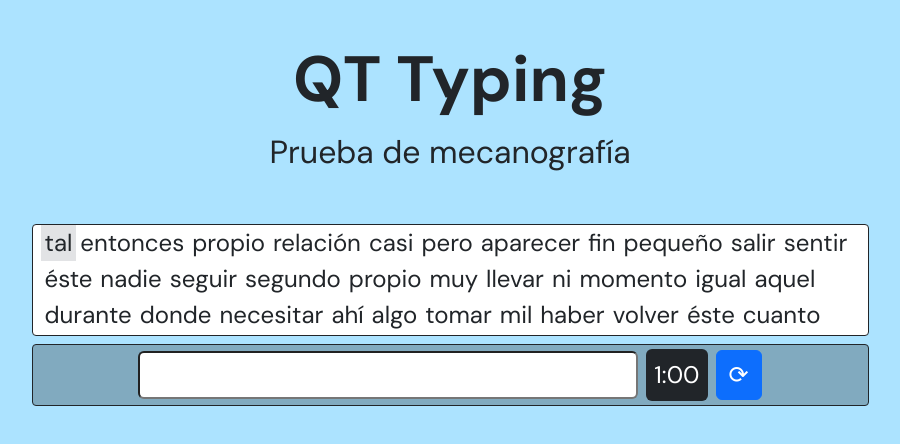
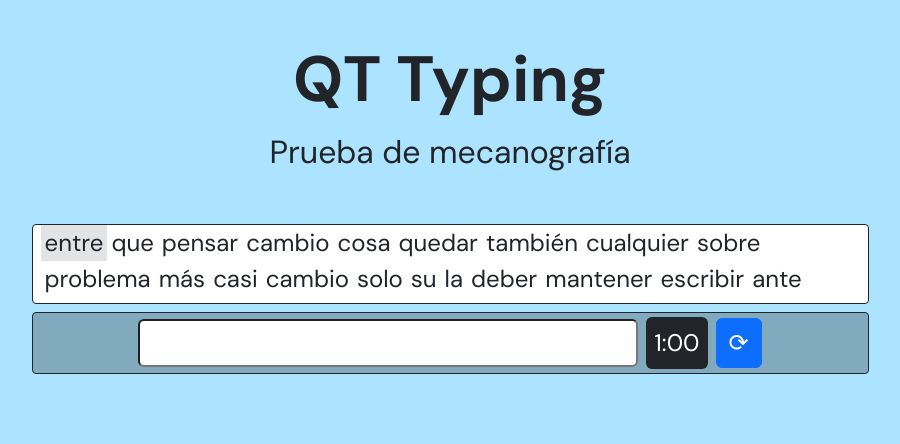
Before and after one commit to eulogioqt/qt-typing, a React (Vite) app: page / in a window 1280 px wide. Shown: the top 444 px of the page, without its empty margins (190-1090 px from the left). Built offline with nearby package versions, Linux system fonts and the light colour scheme.

Commit message:
First Working Version

```diff
--- a/src/pages/app/App.jsx
+++ b/src/pages/app/App.jsx
@@ -2,15 +2,16 @@ import React, { useEffect, useState } from 'react';
 import WordsES from "../../data/WordsES.json";
 import "../../css/app.css";
 
+const generateRandomWord = () => WordsES[Math.floor(Math.random() * WordsES.length)];
 const generateWords = () => {
     const list = [];
-    for (let i = 0; i < 100; i++) {
-        list.push(WordsES[Math.floor(Math.random() * WordsES.length)]);
-    }
+    for (let i = 0; i < 100; i++)
+        list.push(generateRandomWord());
+
     return list;
 }
 
-const DURATION = 5; // seconds
+const DURATION = 60; // seconds
 
 const App = () => {
     const [tick, setTick] = useState(0);
@@ -33,9 +34,24 @@ const App = () => {
         if (timer >= 0 && timer - Date.now() <= 0) {
             setTimer(-2);
             setInputText("");
-            console.log(writtenWords);
         }
     }, [tick]);
+
+    useEffect(() => {
+        const selectedWordY = document.getElementById("word-" + writtenWords.length).getBoundingClientRect().y;
+        for (let i = 0; i < writtenWords.length; i++) {
+            const word = document.getElementById("word-" + i);
+            if (word.getBoundingClientRect().y < selectedWordY)
+                word.style.display = "none";
+        }
+
+        // cuando se completa una palabra se genera otra
+        setWordList(wordList => {
+            const newWordList = [...wordList];
+            newWordList.push(generateRandomWord());
+            return newWordList;
+        });
+    }, [writtenWords]);
 
     const reload = () => {
         setWordList(generateWords());
@@ -53,15 +69,13 @@ const App = () => {
             if (e.target.value.substring(inputText.length) === " ") {
                 setWrittenWords(writtenlist => {
                     const newWrittenList = [...writtenlist];
-                    newWrittenList.push(wordList[writtenlist.length] === inputText)
+                    newWrittenList.push(wordList[writtenlist.length] === inputText);
                     return newWrittenList;
                 });
 
                 setInputText("");
             } else setInputText(e.target.value);
         }
-
-
     }
 
     const getTimerDisplay = () => {
@@ -71,6 +85,20 @@ const App = () => {
 
         return minutes + ":" + (seconds < 10 ? "0" : "") + seconds;
     }
+
+    const correctKeys = wordList
+        .map((word, index) => writtenWords[index] ? word.length + 1 : 0)
+        .reduce((acc, cur) => acc + cur);
+    const incorrectKeys = wordList
+        .map((word, index) => writtenWords[index] === false ? word.length + 1 : 0)
+        .reduce((acc, cur) => acc + cur);
+
+    const correctWords = wordList
+        .map((_, index) => writtenWords[index] ? 1 : 0)
+        .reduce((acc, cur) => acc + cur);
+    const incorrectWords = wordList
+        .map((_, index) => writtenWords[index] === false ? 1 : 0)
+        .reduce((acc, cur) => acc + cur);
 
     return (
         <div className="container d-flex flex-column align-items-center mt-5">
@@ -82,12 +110,13 @@ const App = () => {
             </h2>
 
             <div className="px-2 col-lg-9 col-12 border border-dark rounded-1 bg-white mb-2 mt-5"
-                style={{ fontSize: "1.5rem", height: "7rem", overflowY: "hidden" }}>
+                style={{ fontSize: "1.5rem", height: "5rem", overflowY: "hidden" }}>
                 {wordList.map((word, index) =>
-                    <span className={(writtenWords.length === index ? "px-1 bg-secondary-subtle " : "px-1 ") +
+                    <span key={index} id={"word-" + index} className={(writtenWords.length === index ? "px-1 bg-secondary-subtle " : "px-1 ") +
                         (writtenWords[index] ? "text-success" :
                             (writtenWords[index] === false
-                                ? "text-danger" : "text-dark"))} style={{ display: 'inline-block' }}>{word}</span>
+                                ? "text-danger" : "text-dark"))}
+                        style={{ display: 'inline-block' }}>{word}</span>
                 )}
             </div>
             <div className="d-flex px-1 col-lg-9 col-12 border border-dark rounded-1 align-items-center justify-content-center py-1"
@@ -108,7 +137,35 @@ const App = () => {
                     ⟳
                 </button>
             </div>
-        </div>
+
+            <div className='flex-column mt-4 px-5 py-3 bg-white rounded-3 border border-dark'
+                style={{ display: timer === -2 ? "flex" : "none" }}>
+                <span className='text-center fw-bold'
+                    style={{ fontSize: "2.5rem" }}>{Math.round(correctKeys / 5)} PPM</span>
+                <div className='d-flex justify-content-between'>
+                    <span className='fw-bold me-5'>Pulsaciones:</span>
+                    <div>
+                        <span className='text-success'>{correctKeys}</span>
+                        &nbsp;+&nbsp;
+                        <span className='text-danger'>{incorrectKeys}</span>
+                        &nbsp;=&nbsp;
+                        <span>{correctKeys + incorrectKeys}</span>
+                    </div>
+                </div>
+                <div className='d-flex justify-content-between'>
+                    <span className='fw-bold me-5'>Precisión:</span>
+                    <span className='fw-bold'>{Math.round(correctKeys / (correctKeys + incorrectKeys) * 10000) / 100}%</span>
+                </div>
+                <div className='d-flex justify-content-between'>
+                    <span className='fw-bold me-5'>Palabras correctas:</span>
+                    <span className='text-success fw-bold'>{correctWords}</span>
+                </div>
+                <div className='d-flex justify-content-between'>
+                    <span className='fw-bold me-5'>Palabras falladas:</span>
+                    <span className='text-danger fw-bold'>{incorrectWords}</span>
+                </div>
+            </div>
+        </div >
     );
 }
 
```
